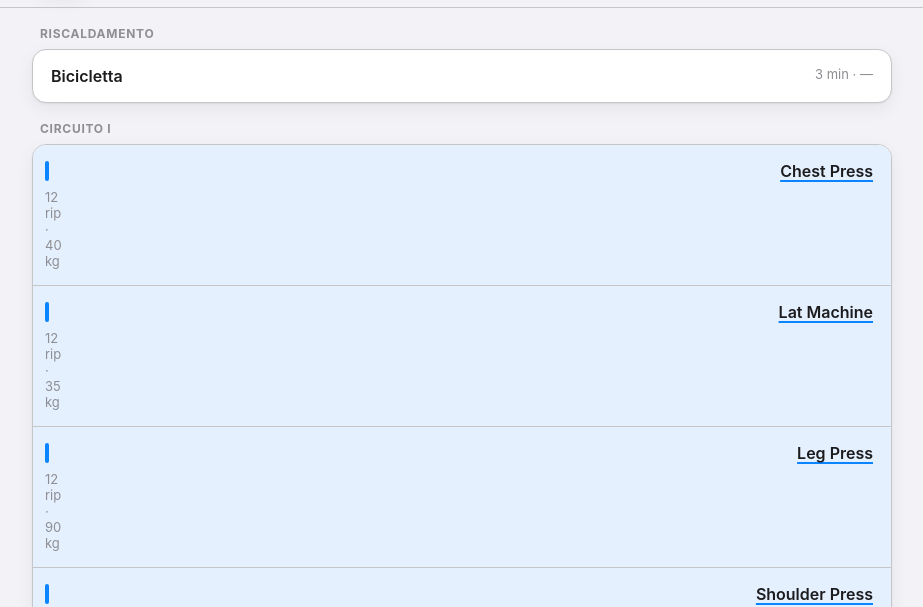
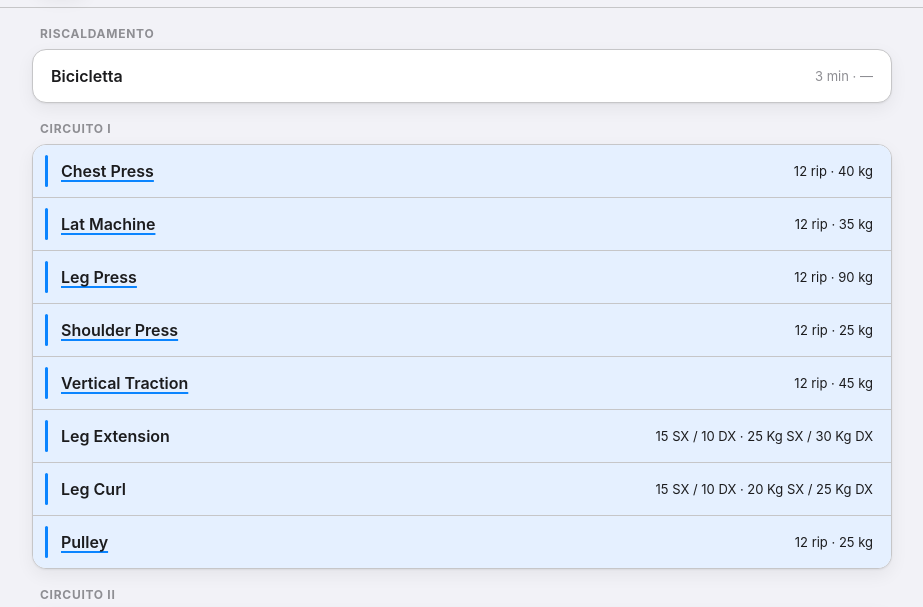
Before and after one commit to lbrazzoli/gym, a plain HTML site: page index.html in a window 1280 px wide. Shown: the part 121-728 px from the top of the page, without its empty margins (178-1101 px from the left). Drawn offline with Linux system fonts and the light colour scheme.

Commit message:
Update index.html

```diff
--- a/index.html
+++ b/index.html
@@ -91,9 +91,9 @@
     .badge{ display:inline-block; font-size: 11px; padding: 3px 8px; border-radius: 999px; border: 1px solid var(--separator); color: var(--secondary) }
 
     /* Evidenzia righe da ripetere (bordo sinistro + leggero tint) */
-    .row.repeat{ background: var(--tint-soft) }
-    .row.repeat::before{ content: ""; width: 4px; background: var(--tint); border-radius: 2px; margin-right: 12px; grid-column: 1 / 3 }
-    .row.repeat{ grid-template-columns: 4px 1fr auto; column-gap: 12px; padding-left: 12px }
+    .row.repeat{ background: var(--tint-soft); color: var(--label); padding-left: 16px; display: flex; justify-content: space-between; align-items: center; }
+    .row.repeat::before{ content: ""; position: absolute; left: 0; top: 0; bottom: 0; width: 4px; background: var(--tint); border-radius: 0 2px 2px 0 }
+    .row.repeat{ background: var(--tint-soft); color: var(--label); padding-left: 16px; display: flex; justify-content: space-between; align-items: center; }
 
     /* Esercizi "Grandi": sottolinea il nome (titolo) */
     .row.grande .title{ text-decoration: underline; text-decoration-color: var(--tint); text-decoration-thickness: 2px; text-underline-offset: 3px }
@@ -108,6 +108,17 @@
       .nav-title{ font-size: 32px }
       .row{ padding: 16px 18px }
     }
+
+    /* ===== Overrides for readability & layout (iOS minimal) ===== */
+    .row{ position: relative; align-items: center }
+    .row.repeat{ background: var(--tint-soft); color: var(--label); padding-left: 16px; display: flex; justify-content: space-between; align-items: center; }
+    .row.repeat::before{ content: ""; position: absolute; left: 12px; top: 8px; bottom: 8px; width: 3px; background: var(--tint); border-radius: 2px }
+    .row.repeat .meta{ color: var(--label) }
+
+    /* ===== Critical fix: ensure repeat rows keep TWO columns (1fr | auto) ===== */
+    .row .meta{ justify-self:end; text-align:right; white-space:normal }
+    .row.repeat{ grid-template-columns: 1fr auto !important; column-gap: 8px !important; padding-left:28px; background: var(--tint-soft); color: var(--label); position:relative }
+    .row.repeat::before{ content:""; position:absolute; left:12px; top:10px; bottom:10px; width:3px; background:var(--tint); border-radius:2px }
   </style>
 </head>
 <body>
```
